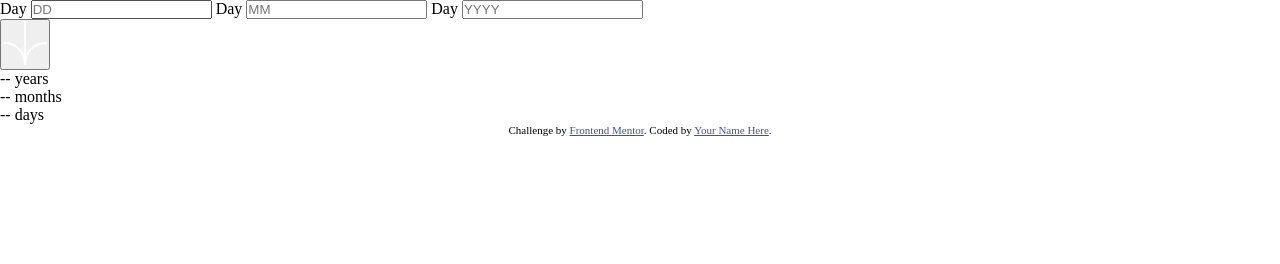
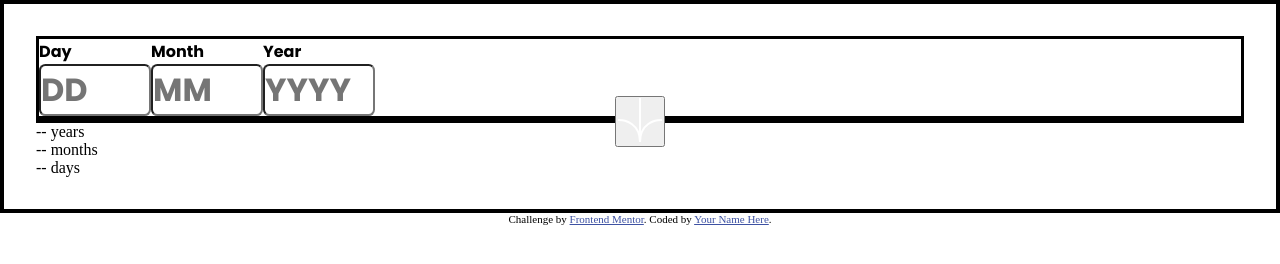
Before and after one commit to 987456987/age-calculator-app-main, a plain HTML site: page index.html in a window 1280 px wide. Drawn offline with Linux system fonts and the light colour scheme.

Commit message:
form styling

```diff
--- a/index.html
+++ b/index.html
@@ -19,24 +19,28 @@
     </style>
   </head>
   <body>
-  <main>
+    <main class="content">
       <!-- TOP FORM -->
-    <div class="container-form">
       <form>
         <div class="container-input">
-          <label for="day">Day</label>
-          <input id="day" type="text" placeholder="DD">
-          <label for="month">Day</label>
-          <input id="month" type="text" placeholder="MM">
-          <label for="year">Day</label>
-          <input id="year" type="text" placeholder="YYYY">
+          <div class="container-input-group">
+            <label class="input-label medium" for="day">Day</label>
+            <input class="input medium" id="day" type="text" placeholder="DD">
+          </div>
+          <div class="container-input-group">
+            <label class="input-label medium" for="month">Month</label>
+            <input class="input medium" id="month" type="text" placeholder="MM">
+          </div>
+          <div class="container-input-group">
+            <label class="input-label medium" for="year">Year</label>
+            <input class="input medium" id="year" type="text" placeholder="YYYY">
+          </div>
         </div>
         <div class="container-submit">
-          <span class="divider"></span>
-          <button type="submit"><img src="images/icon-arrow.svg"></button>
+          <div class="divider"></div>
+          <button class="button-submit" type="submit"><img src="images/icon-arrow.svg"></button>
         </div>
       </form>
-    </div>
 
       <!-- BOTTOM OUTPUT -->
       <div class="container-output">
@@ -44,7 +48,6 @@
         <div class="output" id="output-month">-- months</div>
         <div class="output" id="output-day">-- days</div>
       </div>
-
 
     </main>
 
--- a/style.css
+++ b/style.css
@@ -36,3 +36,39 @@
     font-weight: 800;
     font-style: italic;
 }
+
+.content {
+    border: solid 4px;
+    padding: 2em;
+}
+
+.input {
+    font-size: 32px;
+    max-width: 3.5em;
+    border-radius: .2em;
+}
+
+.container-input{
+    display: flex;
+    border: solid;
+}
+
+.container-input-group {
+    display: grid;
+}
+
+.container-submit {
+    display: flex;
+    align-items: center;
+    justify-content: center;
+}
+
+.divider {
+    min-width: 100%;
+    height: 1px;
+    border: 2px solid;
+}
+
+.button-submit{
+    position: absolute;
+}
```
Lines whose indentation alone changed are shown as unchanged.
